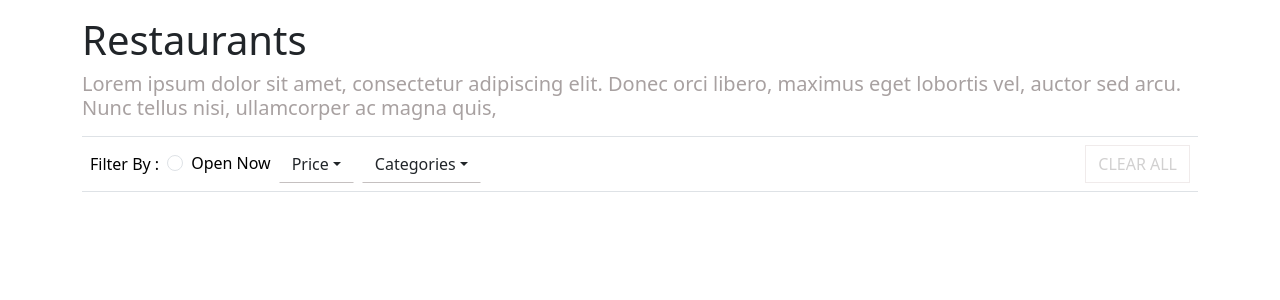
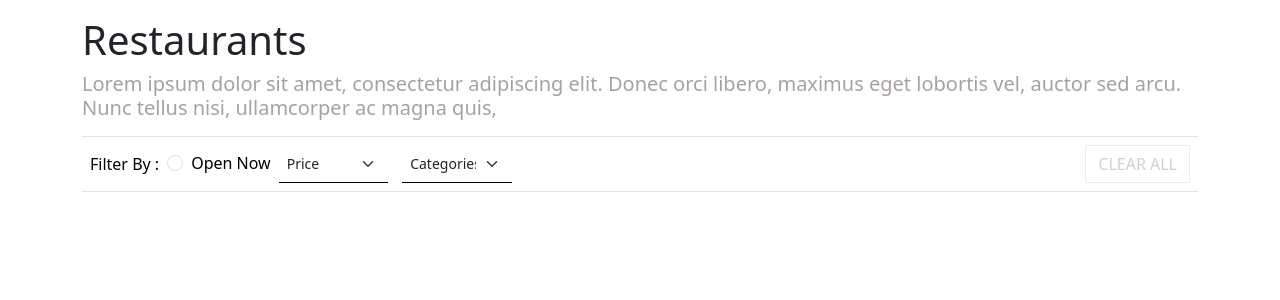
Before and after one commit to alifmutaram/FrontendDevReactjs-AlifAkbarMutaram, a React (Create React App) app: page /restaurant in a window 1280 px wide. Shown: the top 300 px of the page. Built offline with nearby package versions, Linux system fonts and the light colour scheme.

Commit message:
add (feat) select option

```diff
--- a/src/RestaurantDetail/index.js
+++ b/src/RestaurantDetail/index.js
@@ -33,33 +33,20 @@ const RestaurantDetail = () => {
                       <Form.Check type="radio" label="Open Now" />
                     </Form>
                   </div>
-                  <DropdownButton
-                    className="dropdown me-2"
-                    variant="white"
-                    title="Price"
-                  >
-                    <Dropdown.Item href="#/action-1"></Dropdown.Item>
-                    <Dropdown.Item href="#/action-2">
-                      Another action
-                    </Dropdown.Item>
-                    <Dropdown.Item href="#/action-3">
-                      Something else
-                    </Dropdown.Item>
-                  </DropdownButton>
-                  <DropdownButton
-                    className="dropdown"
-                    variant="white"
-                    title="Categories"
-                    mr-2
-                  >
-                    <Dropdown.Item href="#/action-1">Action</Dropdown.Item>
-                    <Dropdown.Item href="#/action-2">
-                      Another action
-                    </Dropdown.Item>
-                    <Dropdown.Item href="#/action-3">
-                      Something else
-                    </Dropdown.Item>
-                  </DropdownButton>
+                  <div style={{ display: "flex", flexDirection: "row" }}>
+                    <Form.Select size="sm" className="select">
+                      <option>Price</option>
+                      <option value="1">1 - 50</option>
+                      <option value="2">50 - 100</option>
+                      <option value="3">100 - 200</option>
+                    </Form.Select>
+                    <Form.Select size="sm" className="select">
+                      <option>Categories</option>
+                      <option>1 - 50</option>
+                      <option>50 - 100</option>
+                      <option>100 - 20</option>
+                    </Form.Select>
+                  </div>
                 </div>
                 <div>
                   <Button className="clear-btn">CLEAR ALL</Button>
```
